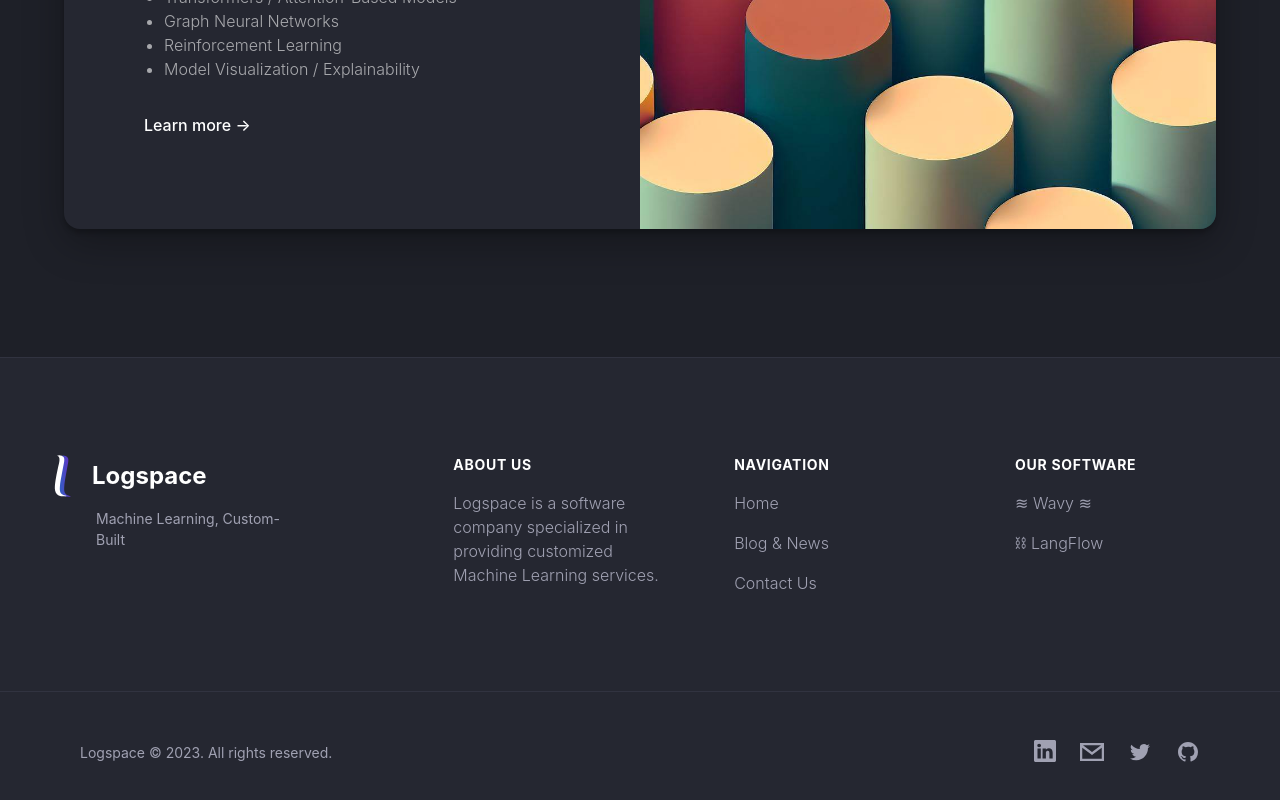
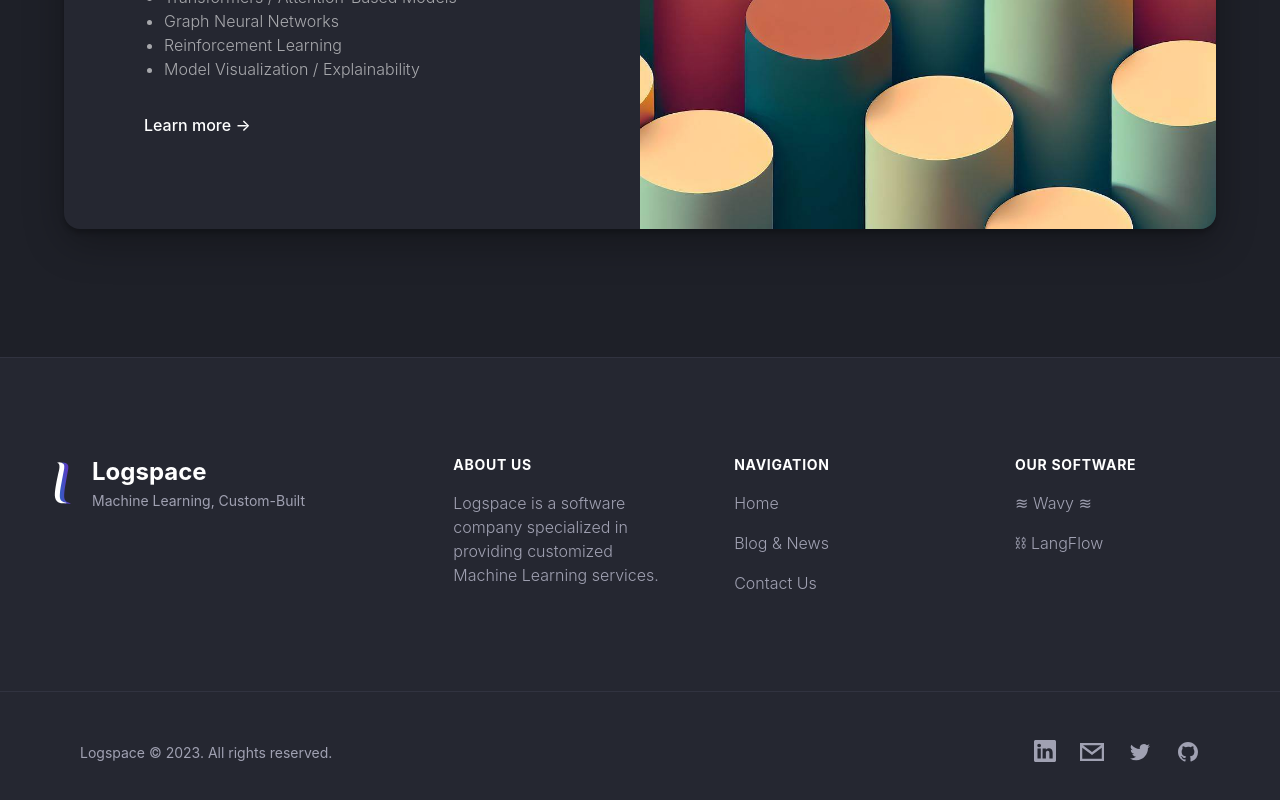
Before and after one commit to lucaseduoli/logspaceweb, a React (Create React App) app: page / in a window 1280 px wide. Shown: the part 5219-6019 px from the top of the page. Built offline with nearby package versions, Linux system fonts and the light colour scheme.

Commit message:
changed logo and text of footer

```diff
--- a/src/components/footer/index.tsx
+++ b/src/components/footer/index.tsx
@@ -16,12 +16,15 @@ export default function Footer() {
               <span className="text-lg font-bold lg:text-2xl">
                 <div className="inline-flex items-center">
                   <Logo className="w-8 mr-3" />
-                  Logspace
+                  <div className="flex flex-col">
+                    Logspace
+                    <p className="text-sm font-normal text-santa">
+                      Machine Learning, Custom-Built
+                    </p>
+                  </div>
                 </div>
               </span>
-              <p className="w-1/2 mx-auto ml-12 text-sm text-santa">
-                Machine Learning, Custom-Built
-              </p>
+
             </div>
             <div className="mt-12 xl:mt-0 xl:col-span-2">
               <div className="md:grid md:grid-cols-3 md:gap-16">
```
